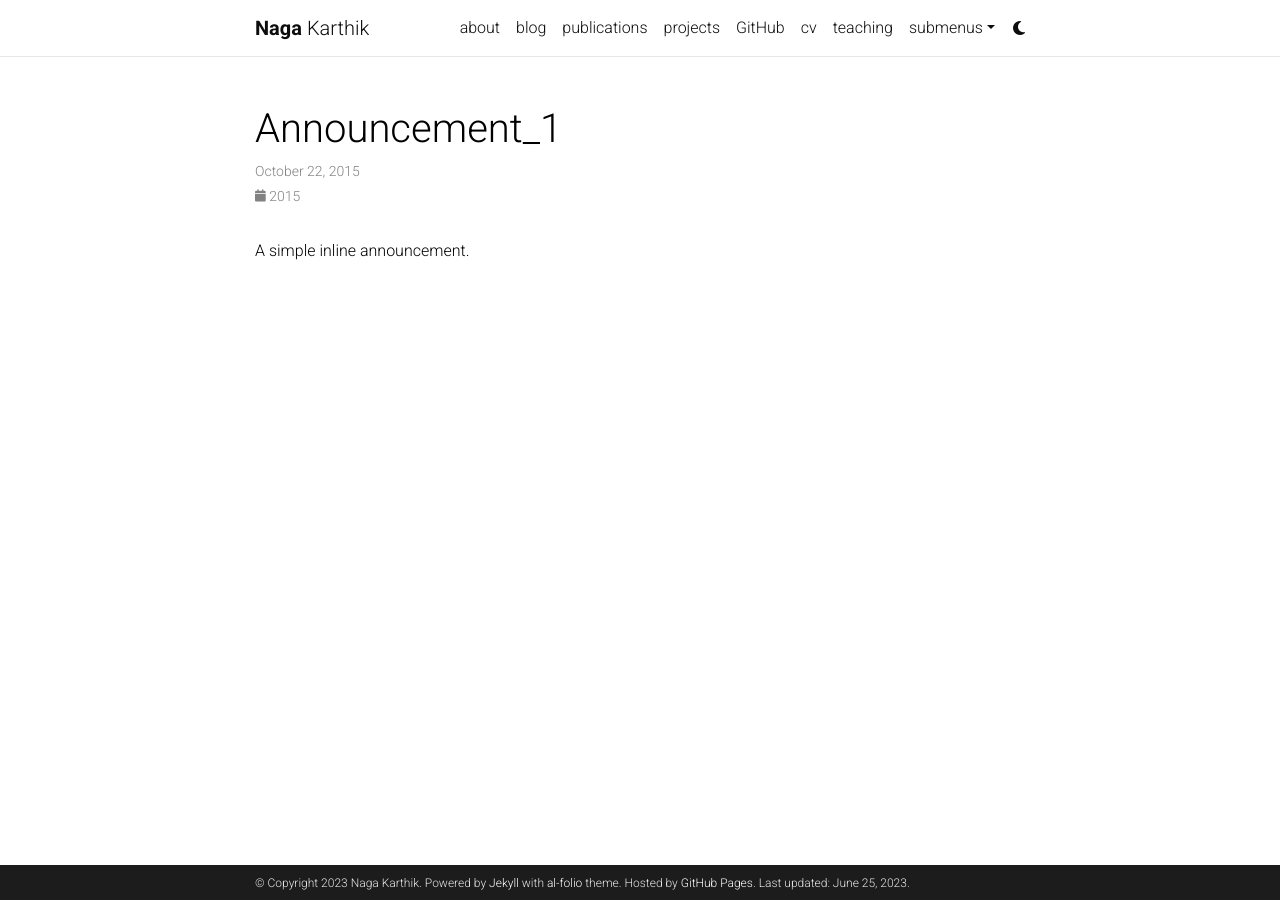
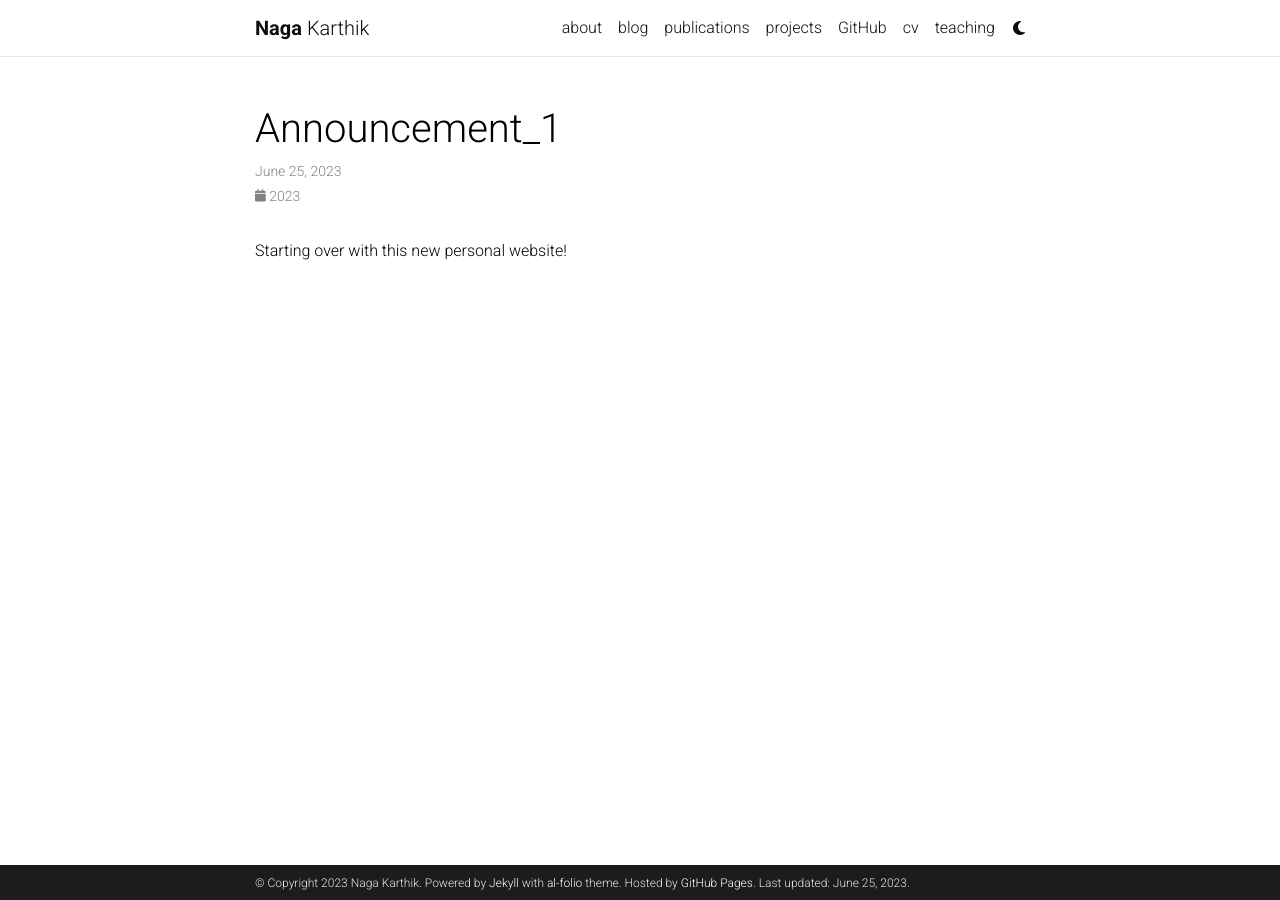
Before and after one commit to naga-karthik/naga-karthik.github.io, a Jekyll site: the page built from _news/announcement_1.md, in a window 1280 px wide. Built offline with Jekyll 4.4.1, drawn with Linux system fonts in a browser that asks for light colours; comment, search, counter and statistics services are not loaded; a style sheet for code colours, icons or effects is not loaded.

Commit message:
remove announcements and dropdown

```diff
--- a/_news/announcement_1.md
+++ b/_news/announcement_1.md
@@ -1,8 +1,8 @@
 ---
 layout: post
-date: 2015-10-22 15:59:00-0400
+date: 2023-06-25 09:42:00-0400
 inline: true
 related_posts: false
 ---
 
-A simple inline announcement.
+Starting over with this new personal website!
```
Also changed, not shown: _news/announcement_3.md (deleted, +0 -8 lines), _pages/dropdown.md (+2 -2 lines).
